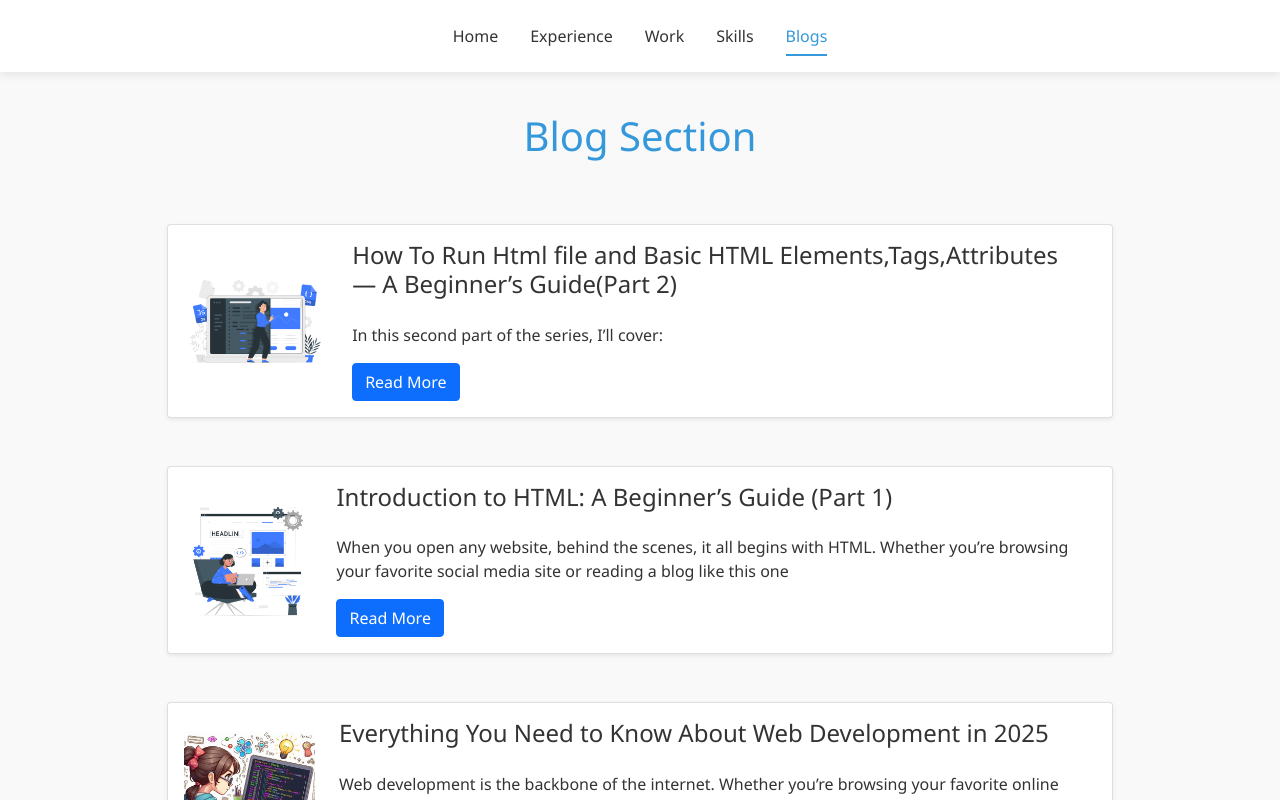
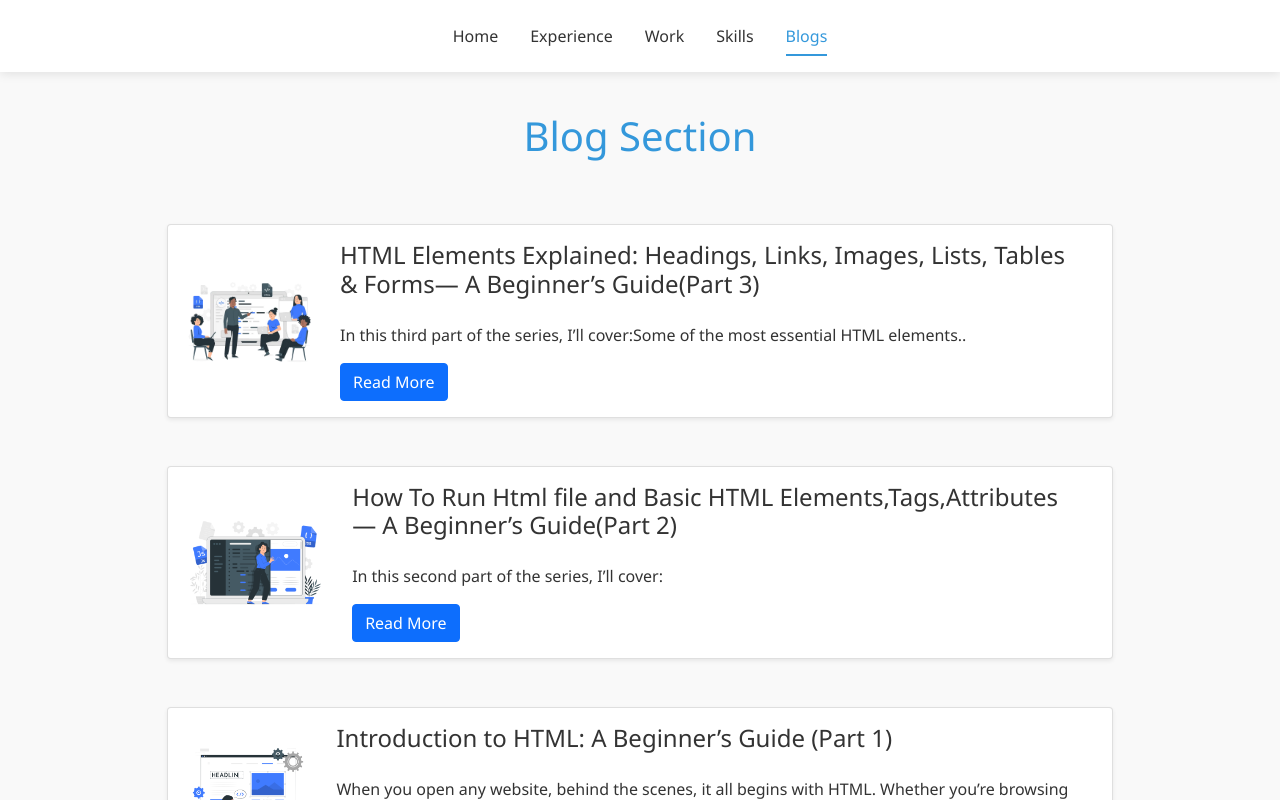
Before and after one commit to utpanna-pradhan/Portfolio, a React (Vite) app: page /blogs in a window 1280 px wide. Shown: the top 800 px of the page. Built offline with nearby package versions, Linux system fonts and the light colour scheme.

Commit message:
added github link

```diff
--- a/src/components/Blogs.jsx
+++ b/src/components/Blogs.jsx
@@ -6,11 +6,19 @@ import blog2 from "../assets/Adobe Express - file.png";
 import blog3 from "../assets/create a coding image where a girl is intensly code and the image should be cartoon .jpeg";
 import blog4 from "../assets/Website Creator-cuate.png";
 import blog5 from "../assets/Source code-pana.png";
+import blog7 from "../assets/blog3.webp";
 
 import "../stylesheet/Blogs.css";
 import { motion } from "framer-motion";
 
 const blogData = [
+   {
+    id: 6,
+    image: blog7,
+    title: "HTML Elements Explained: Headings, Links, Images, Lists, Tables & Forms— A Beginner’s Guide(Part 3)",
+    description: ["In this third part of the series, I’ll cover:Some of the most essential HTML elements.."],
+    link: "https://medium.com/@utpanna828/html-elements-explained-headings-links-images-lists-tables-forms-a-beginners-guide-part-f3adfe273b29",
+  },
       {
     id: 5,
     image: blog5,
--- a/src/components/ProjectCard.jsx
+++ b/src/components/ProjectCard.jsx
@@ -1,7 +1,8 @@
-import React from 'react';
-import { motion } from 'framer-motion';
-import { ExternalLink } from 'lucide-react';
-import '../stylesheet/Work.css';
+import React from "react";
+import { motion } from "framer-motion";
+import { ExternalLink } from "lucide-react";
+import "../stylesheet/Work.css";
+import github from "../assets/github.svg";
 
 const ProjectCard = ({ project, index, isInView }) => {
   return (
@@ -12,15 +13,20 @@ const ProjectCard = ({ project, index, isInView }) => {
       transition={{
         duration: 0.5,
         delay: 0.1 * index,
-        ease: [0.16, 1, 0.3, 1]
+        ease: [0.16, 1, 0.3, 1],
       }}
       whileHover={{
         y: -10,
-        transition: { duration: 0.3 }
+        transition: { duration: 0.3 },
       }}
     >
       <div className="project-image-container">
-        <img src={project.img} alt={project.title} className="project-image" loading='lazy'/>
+        <img
+          src={project.img}
+          alt={project.title}
+          className="project-image"
+          loading="lazy"
+        />
         <div className="project-overlay">
           {project.link && (
             <a
@@ -37,11 +43,8 @@ const ProjectCard = ({ project, index, isInView }) => {
       </div>
 
       <div className="project-info">
-
         <h3 className="project-title">{project.title}</h3>
         <p className="project-description">{project.description}</p>
-
-
 
         <div className="project-tags">
           {project.tags.map((tag, idx) => (
@@ -50,6 +53,16 @@ const ProjectCard = ({ project, index, isInView }) => {
             </span>
           ))}
         </div>
+        <br />
+        {project.github_link && (
+          <a
+            href={project.github_link}
+            target="_blank"
+            rel="noopener noreferrer"
+          >
+            <img src={github} width={20} alt="GitHub" className="ms-2 me-2" />
+          </a>
+        )}
       </div>
     </motion.div>
   );
--- a/src/components/Work.jsx
+++ b/src/components/Work.jsx
@@ -22,6 +22,8 @@ import img14 from '../assets/Screenshot (607).png';
 import img15 from '../assets/Screenshot (608).png';
 import img16 from '../assets/Screenshot (609).png';
 
+
+
 // Project data
 const projects = [
   {
@@ -30,7 +32,8 @@ const projects = [
     title: "Interior Design Website",
     description: "It's a fully responsive interior design website with a bunch of their work ,blogs and career section",
     tags: ["React js", "Framer-motion", "TailwindCSS","Bootstrap5"],
-    link: "https://architectural-studio-lab.vercel.app/"
+    link: "https://architectural-studio-lab.vercel.app/",
+   github_link:"https://github.com/nitink3006/Architectural-Studio-Lab"
   },
   {
     id: 2,
@@ -38,7 +41,8 @@ const projects = [
     title: "Heartitout Academy Page",
     description: "Interactive page displaying upcoming events",
     tags: ["HTML", "CSS", "JavaScript", "Bootstrap5", "Jquery"],
-    link: "https://heartitout.in/academy/"
+    link: "https://heartitout.in/academy/",
+
   },
   {
     id: 3,
@@ -70,7 +74,8 @@ const projects = [
     title: "Bolt Portfolio",
     description: "It's a portfolio website built using Bolt, React, and Three.js, featuring smooth animations, interactive 3D elements, and a modern responsive design. It showcases projects and skills with an immersive and engaging user experience.",
     tags: ["React js","Bolt","Bootstrap5"],
-    link: "https://bolt-portfolio-wheat.vercel.app/"
+    link: "https://bolt-portfolio-wheat.vercel.app/",
+    github_link:"https://github.com/utpanna-pradhan/bolt-portfolio"
   },
   {
     id: 6,
@@ -78,7 +83,8 @@ const projects = [
     title: "GitHub Profile Analyzer",
     description: "Enter your github user name and it will return all of your git-hub contribution in calender and card format with pagination ",
     tags: ["React js","Bootstrap5","API","Typescript"],
-    link: "https://github-profile-analyzer-navy.vercel.app/"
+    link: "https://github-profile-analyzer-navy.vercel.app/",
+    github_link:"https://github.com/utpanna-pradhan/Github-Profile-Analyzer"
   },
    {
     id: 15,
@@ -86,7 +92,8 @@ const projects = [
     title: "Virtual Pet Simulator",
     description: "Virtual Pet Simulator A fun interactive web application where users take care of a virtual pet. Users can feed, play with, and put the pet to sleep, while managing its hunger, happiness, and energy levels.",
     tags: ["HTML", "CSS", "JavaScript","Bootstrap5"],
-    link: "https://utpanna-pradhan.github.io/Pet-simulator/"
+    link: "https://utpanna-pradhan.github.io/Pet-simulator/",
+   github_link:"https://github.com/utpanna-pradhan/Pet-simulator"
   },
     {
     id: 16,
@@ -94,7 +101,8 @@ const projects = [
     title: "Digital E gramm panchayat",
     description: "Digital E Gram Panchayat is a project aimed at digitizing rural government services for better citizen engagement and ease of access.",
     tags: ["HTML", "CSS", "JavaScript","Firebase"],
-    link: "https://utpanna-pradhan.github.io/Digital_E_GramPanchayat/"
+    link: "https://utpanna-pradhan.github.io/Digital_E_GramPanchayat/",
+    github_link:"https://github.com/utpanna-pradhan/Digital_E_GramPanchayat"
   },
     {
     id: 9,
@@ -102,7 +110,8 @@ const projects = [
     title: "Text Manipulation Editor",
     description: "A Text Manipulation Editor that allows users to transform text with features like copy, uppercase, lowercase, capitalize, bold, and italic etc.",
     tags: ["React js"],
-    link: "https://utpanna-pradhan.github.io/Text_Manipulation_Editor/"
+    link: "https://utpanna-pradhan.github.io/Text_Manipulation_Editor/",
+   github_link:"https://github.com/utpanna-pradhan/Text_Manipulation_Editor"
   },
     {
     id: 11,
@@ -110,7 +119,8 @@ const projects = [
     title: "User Management",
     description: "It includes functionality for login, pagination, search,alert,modal, edit, and delete operations ",
     tags: ["React js", "Axios", "Bootstrap5"],
-    link: "https://heartitout.in/jiya-therapist-finder-demo/"
+    link: "https://user-management-3zba.vercel.app/",
+    github_link:"https://github.com/utpanna-pradhan/User-management"
   },
       {
     id: 12,
@@ -118,7 +128,9 @@ const projects = [
     title: "Weather API",
     description: "It allows users to search for any city and view real-time weather information",
     tags: ["HTML", "CSS", "JavaScript","API","Bootstrap5"],
-    link: "https://utpanna-pradhan.github.io/weatherAPI/"
+    link: "https://utpanna-pradhan.github.io/weatherAPI/",
+    github_link:"https://github.com/utpanna-pradhan/weatherAPI"
+
   },
   {
     id: 7,
@@ -126,7 +138,8 @@ const projects = [
     title: "Static Chat App",
     description: "A static chat app that features a clean UI for seamless message display.",
     tags: ["React js", "Bootstrap5 ", "Redux"],
-    link: "https://utpanna-pradhan.github.io/Chat_app/"
+    link: "https://utpanna-pradhan.github.io/Chat_app/",
+     github_link:"https://github.com/utpanna-pradhan/Chat_app"
   },
   {
     id: 8,
@@ -134,7 +147,8 @@ const projects = [
     title: "Vue project",
     description: "A Vue.js application where selecting a category triggers an API call to fetch relevant data, displayed using cards also it has interactive Owl Carousel. This project highlights dynamic content loading, smooth category-based filtering, and responsive carousel integration.",
     tags: ["vue js","Bootstrap5","API"],
-    link: "https://utpanna-pradhan.github.io/Vue/"
+    link: "https://utpanna-pradhan.github.io/Vue/",
+    github_link:"https://github.com/utpanna-pradhan/Vue"
   },
 
 
@@ -148,7 +162,8 @@ const projects = [
     title: "Form Validation",
     description: "A Form Validation project that validates user inputs in real-time for fields like name, email, password, and more. It demonstrates custom error handling, input feedback, and dynamic UI updates without using any libraries.",
     tags: ["HTML", "CSS", "Vanilla js"],
-    link: "https://utpanna-pradhan.github.io/Formvalidation/"
+    link: "https://utpanna-pradhan.github.io/Formvalidation/",
+     github_link:"https://github.com/utpanna-pradhan/Formvalidation"
   },
     {
     id: 14,
@@ -156,7 +171,8 @@ const projects = [
     title: "Dynamic Meet link change",
     description: "A simple web application that dynamically displays a meeting link based on the email entered. The meeting link updates in real-time, allowing different users to get personalized links.",
     tags: ["HTML", "CSS", "JavaScript","Bootstrap5"],
-    link: "https://utpanna-pradhan.github.io/Dynamic-link-change/"
+    link: "https://utpanna-pradhan.github.io/Dynamic-link-change/",
+     github_link:"https://github.com/utpanna-pradhan/Dynamic-link-change"
   },
 
 
```
Also changed, not shown: src/assets/blog3.webp (added), src/assets/github.svg (added).
